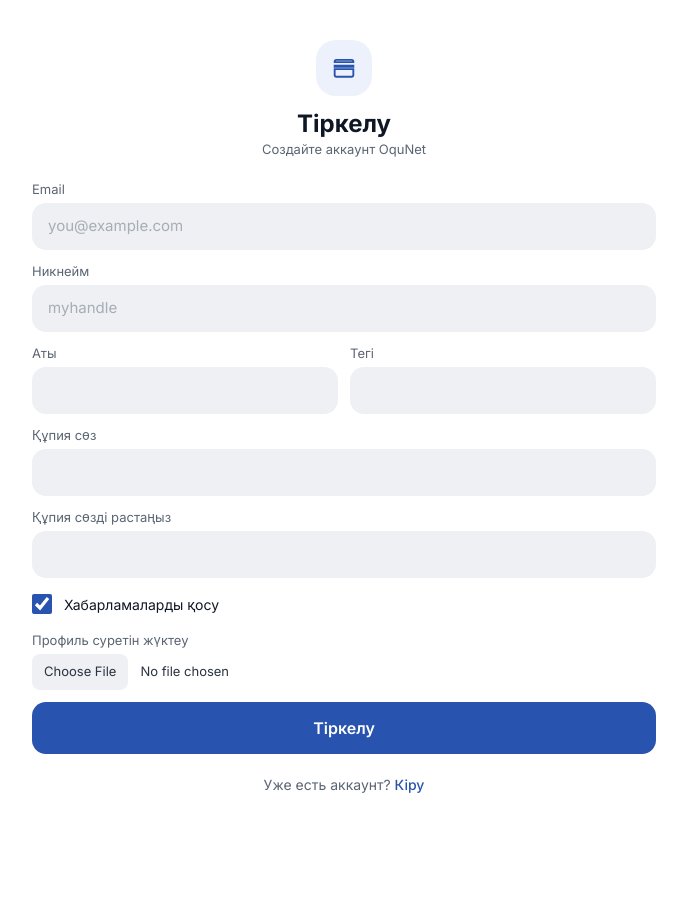
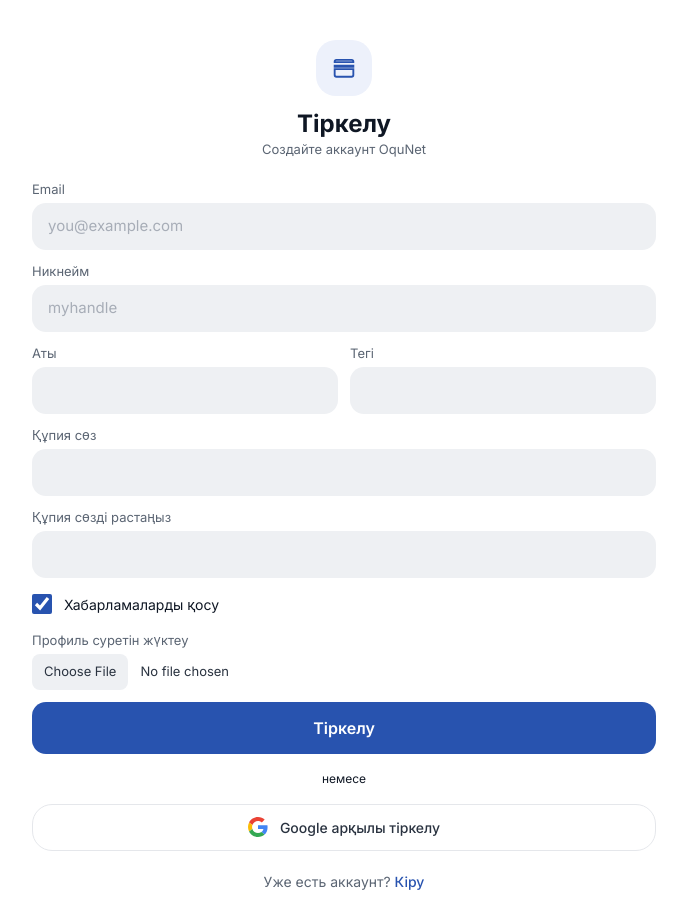
Before and after one commit to madiberikkazy/oqunet, a React (Vite) app: page /auth/register in a window 1280 px wide. Shown: the whole page, without its empty margins (296-983 px from the left). Before the commit the page ends 811 px from the top, so only its background shows below. Built offline with nearby package versions, Linux system fonts and the light colour scheme; no server answers.

Commit message:
auth fixes

```diff
--- a/src/firebase/auth.js
+++ b/src/firebase/auth.js
@@ -1,4 +1,4 @@
-// Auth helpers — email + password.
+// Auth helpers — email + password + Google.
 // Uses Firebase Authentication when configured. Falls back to a localStorage-based
 // mock so the UI is fully usable during development without a backend.
 
@@ -6,12 +6,15 @@ import {
   createUserWithEmailAndPassword,
   signInWithEmailAndPassword,
   signOut as fbSignOut,
+  GoogleAuthProvider,
+  signInWithPopup,
 } from "firebase/auth";
 import { auth, isFirebaseConfigured } from "./config.js";
 import {
   createUserDoc,
   getUserByEmail,
   getUserByNickname,
+  getUserById,
 } from "./firestore.js";
 
 const STORE_KEY = "oqunet:auth";
@@ -100,3 +103,56 @@ export async function signOut() {
 export function getMockSession() {
   return readMock();
 }
+
+/**
+ * Sign in (or register) with Google via popup.
+ * - Returning users: loads existing profile from Firestore.
+ * - New users: auto-creates a profile with data from the Google account.
+ *   Nickname is derived from the email prefix (unique suffix added if needed).
+ *   The user can update nickname/photo in Settings afterwards.
+ */
+export async function signInWithGoogle() {
+  if (!isFirebaseConfigured) {
+    throw new Error("Google sign-in requires Firebase. Configure .env first.");
+  }
+  const provider = new GoogleAuthProvider();
+  const cred = await signInWithPopup(auth, provider);
+  const fbUser = cred.user;
+
+  // Check if this Google account already has a profile
+  let profile = await getUserById(fbUser.uid);
+
+  if (!profile) {
+    // New user — build a profile from Google account data
+    const nameParts = (fbUser.displayName || "").split(" ");
+    const firstName = nameParts[0] || "";
+    const lastName  = nameParts.slice(1).join(" ") || "";
+
+    // Derive a unique nickname from the email prefix
+    const base = (fbUser.email || "user").split("@")[0]
+      .toLowerCase()
+      .replace(/[^a-z0-9_]/g, "");
+    let nickname = base || "user";
+    let suffix = 1;
+    while (await getUserByNickname(nickname)) {
+      nickname = base + suffix++;
+    }
+
+    profile = {
+      id: fbUser.uid,
+      email: (fbUser.email || "").toLowerCase(),
+      nickname,
+      firstName,
+      lastName,
+      photoURL: fbUser.photoURL || "",
+      notificationsEnabled: true,
+      role: "user",
+      communityId: null,
+      createdAt: Date.now(),
+    };
+    await createUserDoc(profile);
+  }
+
+  writeMock({ uid: fbUser.uid });
+  return profile;
+}
--- a/src/pages/auth/Login.jsx
+++ b/src/pages/auth/Login.jsx
@@ -1,7 +1,7 @@
 import { useState } from "react";
 import { Link, useNavigate } from "react-router-dom";
 import MobileShell from "../../components/MobileShell.jsx";
-import { signInWithIdentifier } from "../../firebase/auth.js";
+import { signInWithIdentifier, signInWithGoogle } from "../../firebase/auth.js";
 import { useAuth } from "../../contexts/AuthContext.jsx";
 import { t } from "../../utils/i18n.js";
 
@@ -11,6 +11,21 @@ export default function Login() {
   const [form, setForm] = useState({ identifier: "", password: "" });
   const [error, setError] = useState("");
   const [submitting, setSubmitting] = useState(false);
+  const [googleBusy, setGoogleBusy] = useState(false);
+
+  async function onGoogle() {
+    setError("");
+    setGoogleBusy(true);
+    try {
+      const profile = await signInWithGoogle();
+      setUser(profile);
+      navigate("/", { replace: true });
+    } catch (err) {
+      setError(err?.message || "Google кіру қатесі");
+    } finally {
+      setGoogleBusy(false);
+    }
+  }
 
   async function onSubmit(e) {
     e.preventDefault();
@@ -68,12 +83,41 @@ export default function Login() {
           {submitting ? "..." : t.signIn}
         </button>
 
+        {/* Divider */}
+        <div className="flex items-center gap-3 py-1">
+          <div className="flex-1 h-px bg-ink-200" />
+          <span className="text-[12px] text-ink-400">немесе</span>
+          <div className="flex-1 h-px bg-ink-200" />
+        </div>
+
+        {/* Google sign-in */}
+        <button
+          type="button"
+          disabled={googleBusy}
+          onClick={onGoogle}
+          className="w-full flex items-center justify-center gap-3 py-3 rounded-2xl border border-ink-200 bg-surface text-ink-700 font-medium text-[14px] active:scale-[0.98] transition disabled:opacity-60"
+        >
+          <GoogleIcon />
+          {googleBusy ? "..." : "Google арқылы кіру"}
+        </button>
+
         <p className="text-center text-[14px] text-ink-500 pt-2">
           Нет аккаунта?{" "}
           <Link to="/auth/register" className="text-brand-500 font-medium">{t.signUp}</Link>
         </p>
       </form>
     </MobileShell>
+  );
+}
+
+function GoogleIcon() {
+  return (
+    <svg width="20" height="20" viewBox="0 0 48 48" xmlns="http://www.w3.org/2000/svg">
+      <path fill="#EA4335" d="M24 9.5c3.54 0 6.71 1.22 9.21 3.6l6.85-6.85C35.9 2.38 30.47 0 24 0 14.62 0 6.51 5.38 2.56 13.22l7.98 6.19C12.43 13.72 17.74 9.5 24 9.5z"/>
+      <path fill="#4285F4" d="M46.98 24.55c0-1.57-.15-3.09-.38-4.55H24v9.02h12.94c-.58 2.96-2.26 5.48-4.78 7.18l7.73 6c4.51-4.18 7.09-10.36 7.09-17.65z"/>
+      <path fill="#FBBC05" d="M10.53 28.59c-.48-1.45-.76-2.99-.76-4.59s.27-3.14.76-4.59l-7.98-6.19C.92 16.46 0 20.12 0 24c0 3.88.92 7.54 2.56 10.78l7.97-6.19z"/>
+      <path fill="#34A853" d="M24 48c6.48 0 11.93-2.13 15.89-5.81l-7.73-6c-2.15 1.45-4.92 2.3-8.16 2.3-6.26 0-11.57-4.22-13.47-9.91l-7.98 6.19C6.51 42.62 14.62 48 24 48z"/>
+    </svg>
   );
 }
 
--- a/src/pages/auth/Register.jsx
+++ b/src/pages/auth/Register.jsx
@@ -1,7 +1,7 @@
 import { useState } from "react";
 import { Link, useNavigate } from "react-router-dom";
 import MobileShell from "../../components/MobileShell.jsx";
-import { registerWithEmail } from "../../firebase/auth.js";
+import { registerWithEmail, signInWithGoogle } from "../../firebase/auth.js";
 import { uploadImage } from "../../firebase/storage.js";
 import { useAuth } from "../../contexts/AuthContext.jsx";
 import { t } from "../../utils/i18n.js";
@@ -21,6 +21,21 @@ export default function Register() {
   const [photoFile, setPhotoFile] = useState(null);
   const [error, setError] = useState("");
   const [submitting, setSubmitting] = useState(false);
+  const [googleBusy, setGoogleBusy] = useState(false);
+
+  async function onGoogle() {
+    setError("");
+    setGoogleBusy(true);
+    try {
+      const profile = await signInWithGoogle();
+      setUser(profile);
+      navigate("/", { replace: true });
+    } catch (err) {
+      setError(err?.message || "Google кіру қатесі");
+    } finally {
+      setGoogleBusy(false);
+    }
+  }
 
   function update(k, v) { setForm((f) => ({ ...f, [k]: v })); }
 
@@ -158,12 +173,41 @@ export default function Register() {
           {submitting ? "..." : t.signUp}
         </button>
 
+        {/* Divider */}
+        <div className="flex items-center gap-3 py-1">
+          <div className="flex-1 h-px bg-ink-200" />
+          <span className="text-[12px] text-ink-400">немесе</span>
+          <div className="flex-1 h-px bg-ink-200" />
+        </div>
+
+        {/* Google sign-in */}
+        <button
+          type="button"
+          disabled={googleBusy}
+          onClick={onGoogle}
+          className="w-full flex items-center justify-center gap-3 py-3 rounded-2xl border border-ink-200 bg-surface text-ink-700 font-medium text-[14px] active:scale-[0.98] transition disabled:opacity-60"
+        >
+          <GoogleIcon />
+          {googleBusy ? "..." : "Google арқылы тіркелу"}
+        </button>
+
         <p className="text-center text-[14px] text-ink-500 pt-2">
           Уже есть аккаунт?{" "}
           <Link to="/auth/login" className="text-brand-500 font-medium">{t.signIn}</Link>
         </p>
       </form>
     </MobileShell>
+  );
+}
+
+function GoogleIcon() {
+  return (
+    <svg width="20" height="20" viewBox="0 0 48 48" xmlns="http://www.w3.org/2000/svg">
+      <path fill="#EA4335" d="M24 9.5c3.54 0 6.71 1.22 9.21 3.6l6.85-6.85C35.9 2.38 30.47 0 24 0 14.62 0 6.51 5.38 2.56 13.22l7.98 6.19C12.43 13.72 17.74 9.5 24 9.5z"/>
+      <path fill="#4285F4" d="M46.98 24.55c0-1.57-.15-3.09-.38-4.55H24v9.02h12.94c-.58 2.96-2.26 5.48-4.78 7.18l7.73 6c4.51-4.18 7.09-10.36 7.09-17.65z"/>
+      <path fill="#FBBC05" d="M10.53 28.59c-.48-1.45-.76-2.99-.76-4.59s.27-3.14.76-4.59l-7.98-6.19C.92 16.46 0 20.12 0 24c0 3.88.92 7.54 2.56 10.78l7.97-6.19z"/>
+      <path fill="#34A853" d="M24 48c6.48 0 11.93-2.13 15.89-5.81l-7.73-6c-2.15 1.45-4.92 2.3-8.16 2.3-6.26 0-11.57-4.22-13.47-9.91l-7.98 6.19C6.51 42.62 14.62 48 24 48z"/>
+    </svg>
   );
 }
 
```
